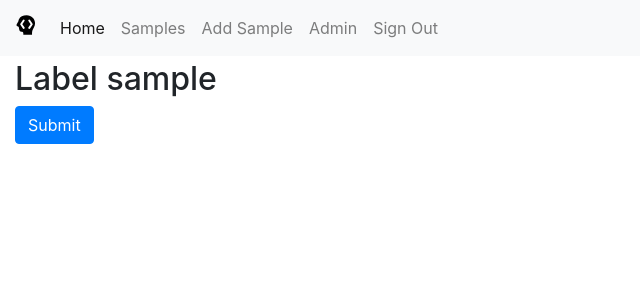
After one commit to mozilla-applied-ml/fta, a Django app: page /label in a window 1280 px wide. The commit adds this page. Shown: the top 300 px of the page, without its empty margins (0-640 px from the left). Run offline with Django 3.2, Linux system fonts and the light colour scheme; the visitor is signed in with stand-in values (Sample User, id 1); some libraries are stand-ins or nearby versions.

Commit message:
Add placeholder for labeling interface

```diff
--- a/config/urls.py
+++ b/config/urls.py
@@ -6,7 +6,7 @@ from django.views import defaults as default_views
 from django.views.generic import TemplateView
 from rest_framework.authtoken.views import obtain_auth_token
 
-from fta.samples.views import UploadSampleView
+from fta.samples import views as sample_views
 
 urlpatterns = [
     path("", TemplateView.as_view(template_name="pages/home.html"), name="home"),
@@ -15,7 +15,9 @@ urlpatterns = [
     # Django Admin, use {% url 'admin:index' %}
     path(settings.ADMIN_URL, admin.site.urls),
     # Your stuff: custom urls includes go here
-    path("add_sample", UploadSampleView.as_view(), name="add_sample"),
+    path("add_sample", sample_views.UploadSampleView.as_view(), name="add_sample"),
+    path("samples", sample_views.SampleListView.as_view(), name="list_samples"),
+    path("label", sample_views.SampleLabelView.as_view(), name="label"),
 ] + static(settings.MEDIA_URL, document_root=settings.MEDIA_ROOT)
 
 # API URLS
--- a/fta/samples/forms.py
+++ b/fta/samples/forms.py
@@ -2,7 +2,7 @@ from crispy_forms.helper import FormHelper
 from crispy_forms.layout import Submit
 from django import forms
 
-from .models import SAMPLE_SOFTWARE_PARSERS, Sample
+from .models import SAMPLE_SOFTWARE_PARSERS, Label, Sample
 
 
 # Create the form class.
@@ -21,3 +21,14 @@ class UploadSampleForm(forms.ModelForm):
     )
     frozen_page = forms.FileField()
     notes = forms.CharField(required=False)
+
+
+class SampleLabelForm(forms.ModelForm):
+    class Meta:
+        model = Label
+        fields = []
+
+    def __init__(self, *args, **kwargs):
+        super().__init__(*args, **kwargs)
+        self.helper = FormHelper()
+        self.helper.add_input(Submit("submit", "Submit"))
--- a/fta/samples/models.py
+++ b/fta/samples/models.py
@@ -43,3 +43,7 @@ class Sample(models.Model):
     def save(self, *args, **kwargs):
         self.page_size = len(self.frozen_page.encode("utf-8"))
         super().save(*args, **kwargs)
+
+
+class Label(models.Model):
+    pass
--- a/fta/samples/views.py
+++ b/fta/samples/views.py
@@ -3,12 +3,12 @@ from datetime import datetime
 from bs4 import BeautifulSoup
 from dateutil.parser import parse
 from django.contrib.auth.mixins import LoginRequiredMixin
-from django.http import HttpResponseRedirect
-from django.shortcuts import render
+from django.shortcuts import redirect, render
 from django.utils.encoding import smart_str
+from django.views.generic import ListView
 from django.views.generic.edit import FormView
 
-from .forms import UploadSampleForm
+from .forms import SampleLabelForm, UploadSampleForm
 from .models import Sample
 
 
@@ -47,6 +47,16 @@ class UploadSampleView(LoginRequiredMixin, FormView):
                 freeze_software=freeze_software,
                 notes=data["notes"],
             )
-            return HttpResponseRedirect("add_sample")
+            return redirect("list_samples")
         else:
             return render(request, self.template_name, {"form": form})
+
+
+class SampleListView(LoginRequiredMixin, ListView):
+    model = Sample
+    template_name = "samples/list_samples.html"
+
+
+class SampleLabelView(LoginRequiredMixin, FormView):
+    template_name = "samples/label_sample.html"
+    form_class = SampleLabelForm
--- a/fta/templates/base.html
+++ b/fta/templates/base.html
@@ -48,6 +48,9 @@
             <li class="nav-item active">
               <a class="nav-link" href="{% url 'home' %}">Home <span class="sr-only">(current)</span></a>
             </li>
+              <li class="nav-item">
+                <a class="nav-link" href="{% url 'list_samples' %}">{% trans "Samples" %}</a>
+              </li>
               <li class="nav-item">
                 <a class="nav-link" href="{% url 'add_sample' %}">{% trans "Add Sample" %}</a>
               </li>
--- /dev/null
+++ b/fta/templates/samples/label_sample.html
@@ -0,0 +1,8 @@
+{% extends "base.html" %}
+{% load crispy_forms_tags %}
+{% load i18n %}
+
+{% block content %}
+<h2>{% blocktrans %}Label sample {{ sample.id }}{% endblocktrans %}</h2>
+{% crispy form %}
+{% endblock content %}
```
Also changed, not shown: fta/templates/samples/list_samples.html (added, +17 -0 lines).
